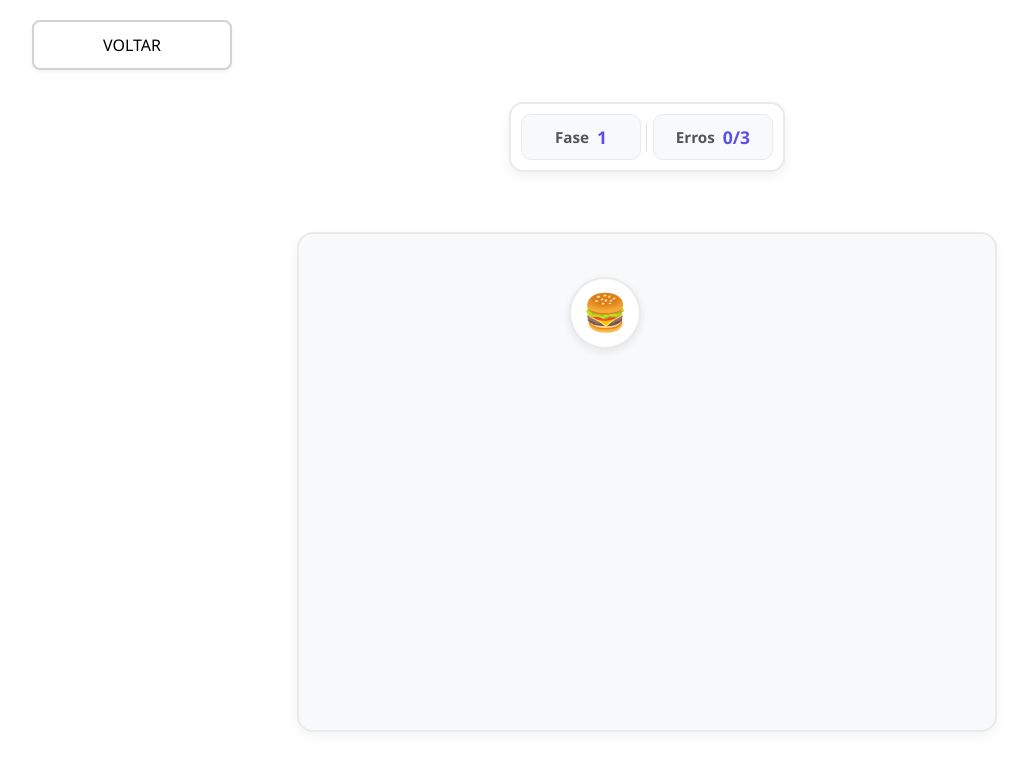
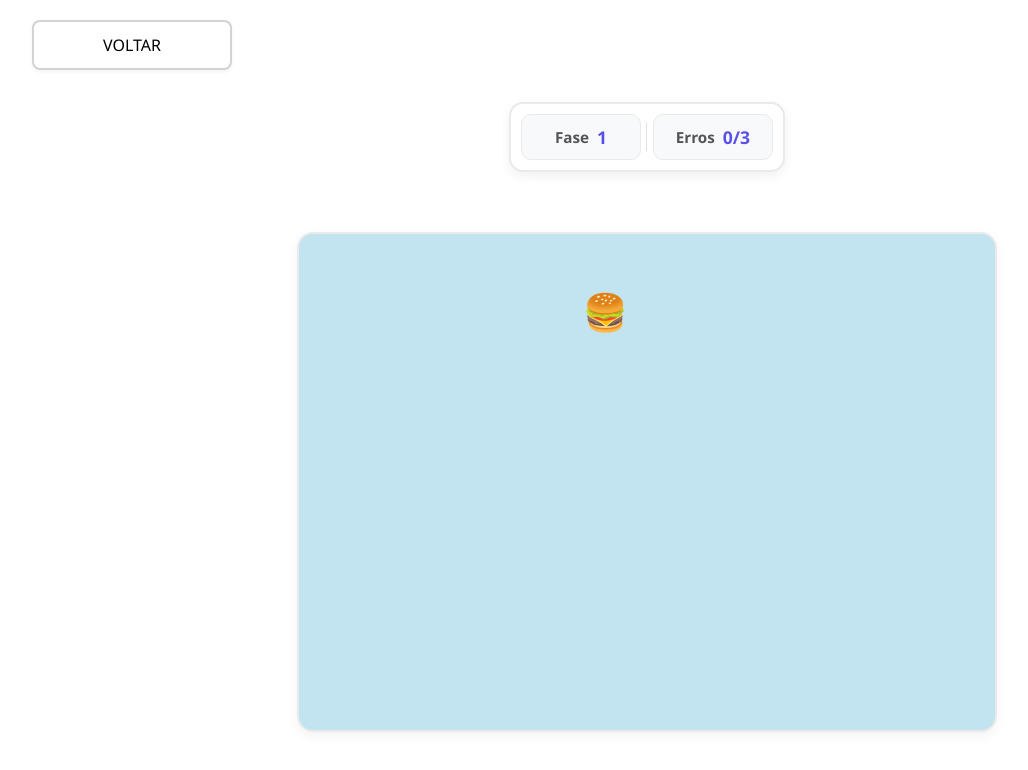
Before and after one commit to leandroxelor00/MindGames, a React (Vite) app in the folder frontend/: page /game/food-memory in a window 1280 px wide. Shown: the top 770 px of the page, without its empty margins (18-1046 px from the left). Built offline with nearby package versions, Linux system fonts and the light colour scheme.

Commit message:
Update FoodMemory.module.css

```diff
--- a/frontend/src/games/food-memory/FoodMemory.module.css
+++ b/frontend/src/games/food-memory/FoodMemory.module.css
@@ -15,7 +15,7 @@
   max-width: 700px;
   height: 500px;
   margin: 8px auto 0;
-  background: #f8f9fa;
+  background: #c2e3f0;
   border: 2px solid #eaeaea;
   border-radius: 16px;
   overflow: hidden;
@@ -28,8 +28,8 @@
 
   transform: translate(-50%, -50%);
 
-  width: 72px;
-  height: 72px;
+  width: 16px;
+  height: 16px;
 
   display: flex;
   align-items: center;
```
